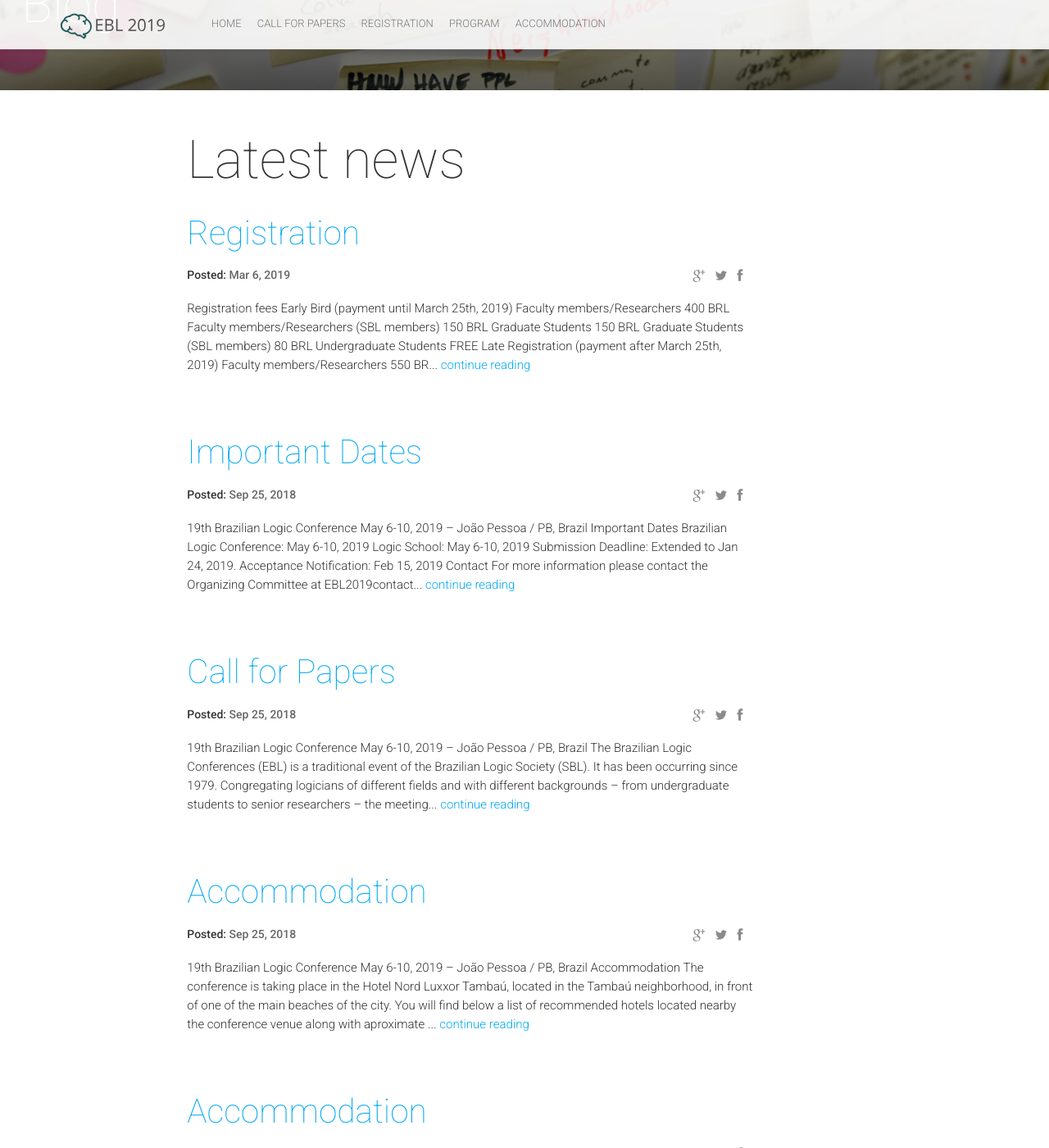
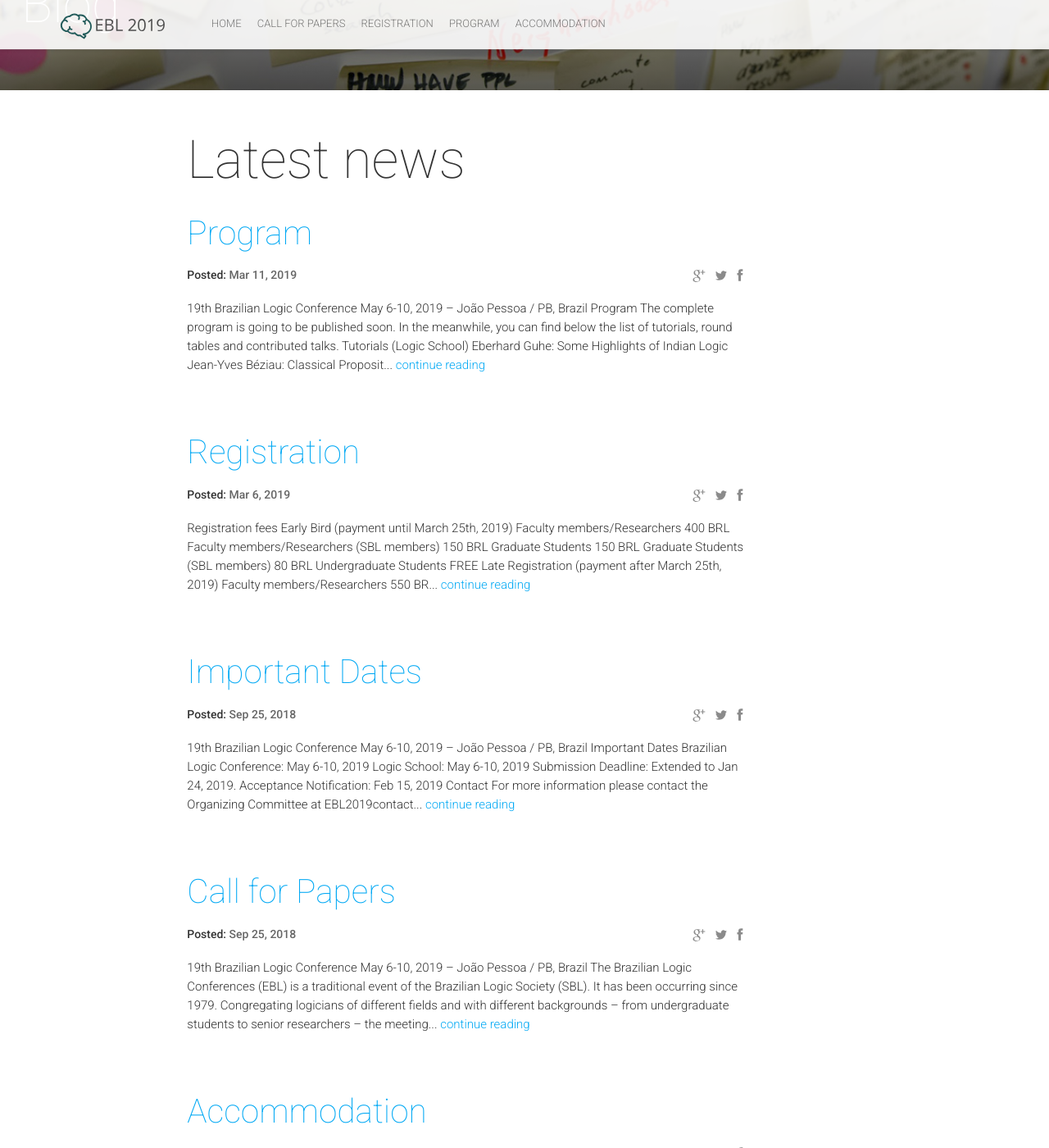
Before and after one commit to brunobruck/ebl, a Jekyll site: the page built from blog.html, in a window 1280 px wide and 1400 px high, scrolled down 297 px. Shown: the whole window at 82% size. Built offline with Jekyll 4.4.1, drawn with Linux system fonts in a browser that asks for light colours; nearby versions of some CDN libraries; some of the changed text lies outside the part shown.

Commit message:
new version

```diff
--- a/_posts/2017-09-25-program.markdown
+++ b/_posts/2019-03-11-program.markdown
@@ -1,7 +1,7 @@
 ---
 layout: post
 title:  "Program"
-date:   2017-09-25 09:00:00
+date:   2019-03-11 09:00:00
 isStaticPost: false
 ---
 #### __19th Brazilian Logic Conference__
```
Also changed, not shown: 1 other file.
